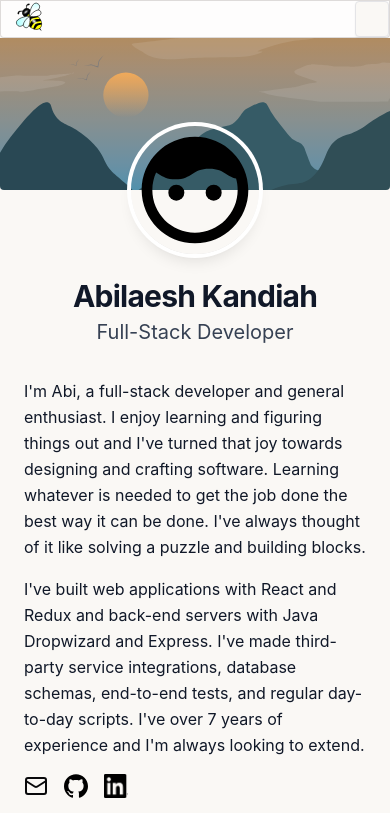
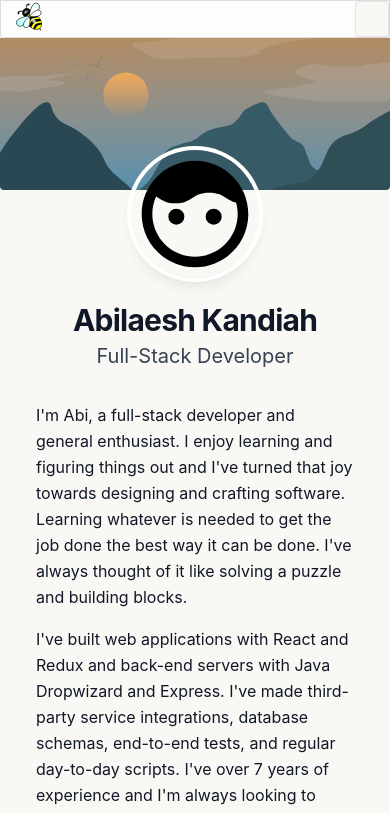
Before and after one commit to abikandiah/portfolio, a React (Vite) app: page / in a window 390 px wide. Shown: the top 813 px of the page. Built offline with nearby package versions, Linux system fonts and the light colour scheme.

Commit message:
added padding and improved landscape margins

```diff
--- a/src/components/Footer.tsx
+++ b/src/components/Footer.tsx
@@ -1,7 +1,7 @@
 
 function Footer() {
     return (
-        <footer className="justfy-end mt-auto">
+        <footer className="justfy-end mt-auto px-3">
             <div className="py-16 px-3">
                 <div className="flex md:justify-end justify-center">
                     <p className="text-sm text-gray-500">
--- a/src/routes/__root.tsx
+++ b/src/routes/__root.tsx
@@ -9,16 +9,23 @@ interface MyRouterContext {
 
 export const Route = createRootRouteWithContext<MyRouterContext>()({
 	component: () => (
-		<div className="main-background h-full">
 		<div className="flex flex-col h-full mx-auto max-w-screen-xl gap-8">
 			<Header />
 
 			<main className="w-full">
+				<LandscapeContainer />
 				<Outlet />
 			</main>
 
 			<Footer />
 		</div>
-		</div>
 	)
 })
+
+function LandscapeContainer() {
+	return (
+		<div className="image-background">
+			{/* <div className="absolute inset-0 bg-gradient-to-t from-background via-background/10 to-transparent"></div> */}
+		</div>
+	);
+}
--- a/src/routes/index.tsx
+++ b/src/routes/index.tsx
@@ -12,7 +12,7 @@ export const Route = createFileRoute('/')({
 
 function App() {
 	return (
-		<div className="flex flex-col">
+		<div className="flex flex-col px-3">
 			<ProfileHeader />
 			<ProfileSummary />
 			<MainContent />
@@ -25,8 +25,6 @@ function ProfileHeader() {
 
 	return (
 		<div className="flex flex-col items-center justify-center">
-			<LandscapeContainer />
-
 			<FaceContextMenu src={photoSrc} />
 
 			<h1 className="font-bold tracking-tight text-gray-900 sm:text-4xl text-3xl mt-6">
@@ -154,11 +152,3 @@ function FaceContextMenu({ src }: { src: string }) {
 		/>
 	)
 }
-
-function LandscapeContainer() {
-	return (
-		<div className="image-background">
-			{/* <div className="absolute inset-0 bg-gradient-to-t from-background via-background/10 to-transparent"></div> */}
-		</div>
-	);
-}
--- a/src/styles.css
+++ b/src/styles.css
@@ -24,13 +24,9 @@
 	@apply text-card-foreground flex flex-col gap-6 p-6 rounded bg-card border-container;
 }
 
-.main-background {}
-
 .image-background {
-	@apply w-full h-38 bg-cover bg-center relative bg-blend-overlay bg-stone-300/20 inset-0 rounded-b;
+	@apply w-full h-38 bg-cover bg-center relative bg-blend-overlay bg-stone-300/20 inset-0 rounded-b -mt-8 sm:-mb-16 -mb-10;
 	background-image: url('/src//assets//background-image.svg');
-	margin-top: calc(var(--spacing) * -8);
-	margin-bottom: calc(var(--spacing) * -16);
 	z-index: -1;
 }
 
```
Lines whose indentation alone changed are shown as unchanged.
